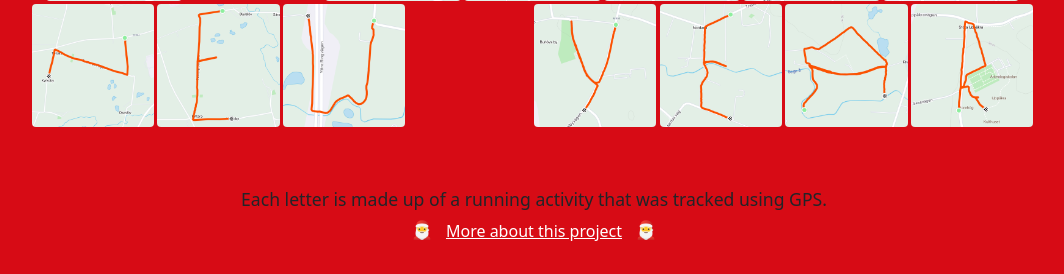
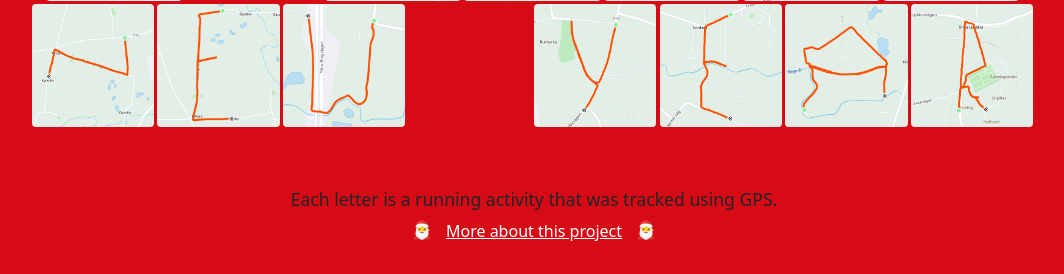
Before and after one commit to folbert/merrychristmasandahappynewyear-2021, a PHP site: page / in a window 1280 px wide. Shown: the part 586-860 px from the top of the page, without its empty margins (106-1170 px from the left). Run offline with PHP 8.4, Linux system fonts and the light colour scheme.

Commit message:
Change some text

```diff
--- a/views/partials/footer.php
+++ b/views/partials/footer.php
@@ -2,7 +2,7 @@
   <div class="container-fluid">
     <div class="row">
       <div class="col-12 text-center">
-        Each letter is made up of a running activity that was tracked using GPS.
+        Each letter is a running activity that was tracked using GPS.
       </div>
       <div class="col-12 text-center">
         🎅<button data-bs-toggle="modal" data-bs-target="#info-modal" class="btn btn-link">More about this project</button>🎅
--- a/views/partials/info-modal.php
+++ b/views/partials/info-modal.php
@@ -8,16 +8,17 @@
       <div class="modal-body">
 
         <h3>Who</h3>
-        <p>Made by <a href="https://folbert.com">Folbert</a>, probably the best Bear in the world<sup>&trade;</sup>, using  between December XX and YY, 2021.</p>
+        <p>Made by <a href="https://folbert.com">Folbert</a>, probably the best Bear in the world<sup>&trade;</sup>.</p>
 
         <h3>How</h3>
-        <p>Each letter is made up of a running activity on <a href="https://www.strava.com/athletes/2962650">Strava</a> where the movements were tracked using <abbr title="Global Positioning System">GPS</abbr>. All activities took place between December 4 and 19, 2021.</p>
+        <p>Each letter is made up of a running activity on <a href="https://www.strava.com/athletes/2962650">Strava</a> where the movements were tracked using <abbr title="Global Positioning System">GPS</abbr>. All activities took place between December 4 and 20, 2021.</p>
 
-        <p>Total letter distance ~<?php echo Lines::get_total_distance(); ?> km (~<?php echo Lines::get_total_distance(Lines::DISTANCE_UNIT_MILES) ?> miles).</p>
+        <p>Total letter distance: ~<?php echo Lines::get_total_distance(); ?> km (~<?php echo Lines::get_total_distance(Lines::DISTANCE_UNIT_MILES) ?> miles).</p>
 
         <p>Click a letter to find out more about the activity in which it was created.</p>
 
         <p>Complete activities, including the distance between each letter, can be found at Garmin Connect:</p>
+
         <ul>
           <li><a href="https://connect.garmin.com/modern/activity/7911587284">December 4, 2021</a></li>
           <li><a href="https://connect.garmin.com/modern/activity/7916592131">December 5, 2021</a></li>
@@ -26,6 +27,7 @@
           <li><a href="https://connect.garmin.com/modern/activity/7975350535">December 18, 2021 #1</a></li>
           <li><a href="https://connect.garmin.com/modern/activity/7976499265">December 18, 2021 #2</a></li>
           <li><a href="https://connect.garmin.com/modern/activity/7982925226">December 19, 2021</a></li>
+          <li><a href="https://connect.garmin.com/modern/activity/7985761253">December 20, 2021</a></li>
         </ul>
 
         <h3>Why</h3>
@@ -33,8 +35,6 @@
 
         <h3>Where</h3>
         <p>All activities were run in or around <a href="https://sv.wikipedia.org/wiki/S%C3%A4rsl%C3%B6v_och_Djursl%C3%B6v">Särslöv, Djurslöv</a> and <a href="https://sv.wikipedia.org/wiki/Tottarp">Tottarp</a>. A large portion of them were done on <a href="https://skane.naturskyddsforeningen.se/hittaut/sydvastra-skane/kolbora-mosse/">Kolböra Mosse</a> a.k.a. <a href="https://staffanstorp.se/fritid-och-upplevelser/natur-kultur-och-sevart/betrador/">Beträdorna</a>.</p>
-
-
 
         <h3>Misc.</h3>
         <p>The complete code for the site is available at <a href="https://github.com/folbert/merrychristmasandahappynewyear-2021">folbert/merrychristmasandahappynewyear-2021</a> on GitHub.</p>
```
